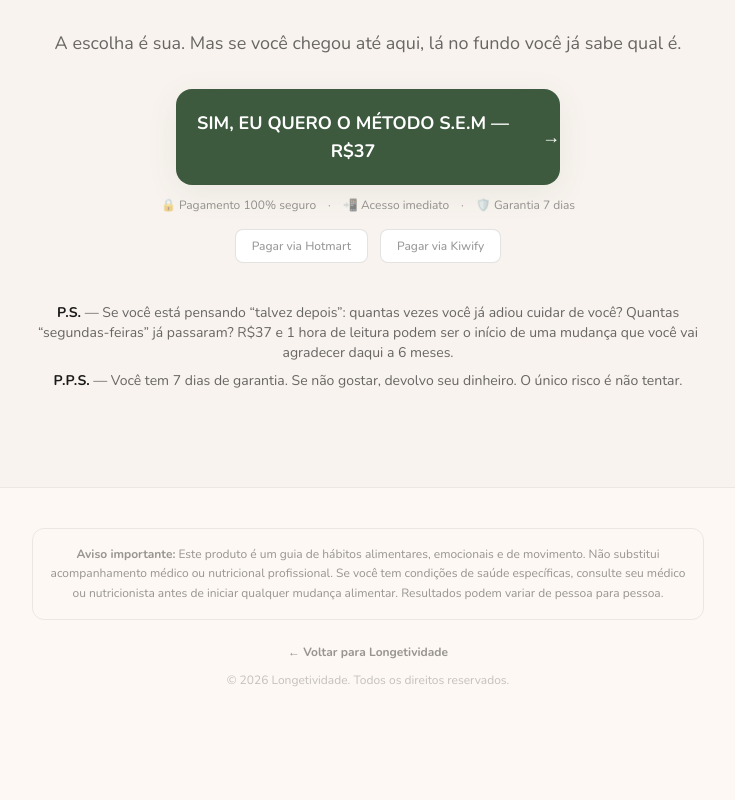
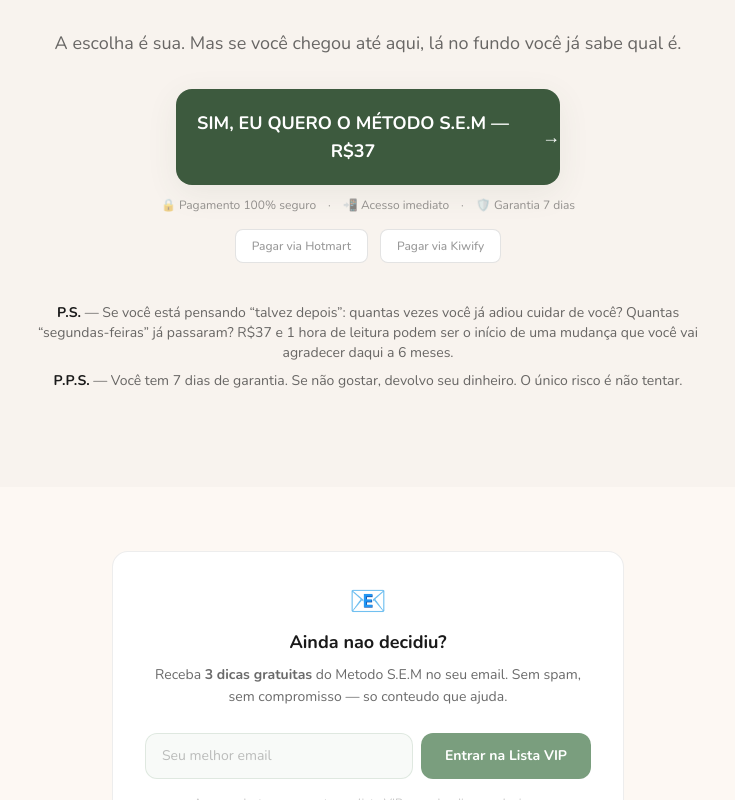
Before and after one commit to dougtudino/longetividade, a Next.js app: page /emagreca-sem-dieta in a window 1280 px wide. Shown: the part 11200-12000 px from the top of the page, without its empty margins (272-1007 px from the left). Before the commit the page ends 11928 px from the top, so only its background shows below. Built offline with nearby package versions, Linux system fonts and the light colour scheme; no server answers; the database is empty.

Commit message:
feat: LeadCapture na sales page /emagreca-sem-dieta (source=sales-page)

```diff
--- a/src/app/emagreca-sem-dieta/page.tsx
+++ b/src/app/emagreca-sem-dieta/page.tsx
@@ -12,6 +12,7 @@ import { MockupEbookSpread } from "@/components/mockups/mockup-ebook-spread";
 import { PricingSection } from "@/components/landing/pricing-section";
 import { BadgeResultado } from "@/components/visual";
 import Image from "next/image";
+import LeadCapture from "@/components/LeadCapture";
 
 const AVATAR_MAP: Record<string, string> = {
   fernanda: "/images/avatar-fernanda.png",
@@ -818,6 +819,29 @@ export default function EmagrecaSemDietaPage() {
         </div>
       </section>
 
+      {/* LEAD CAPTURE — pra quem nao comprou */}
+      <section className="py-16 px-6" style={{ background: "var(--bg-primary)" }}>
+        <div className="mx-auto max-w-lg">
+          <div
+            className="rounded-2xl border p-8 text-center"
+            style={{ borderColor: "var(--border-subtle)", background: "var(--bg-card)" }}
+          >
+            <div className="mb-2 text-3xl">📧</div>
+            <h3 className="mb-2 text-lg font-bold" style={{ color: "var(--text-primary)" }}>
+              Ainda nao decidiu?
+            </h3>
+            <p className="mb-6 text-sm leading-relaxed" style={{ color: "var(--text-secondary)" }}>
+              Receba <strong>3 dicas gratuitas</strong> do Metodo S.E.M no seu email.
+              Sem spam, sem compromisso — so conteudo que ajuda.
+            </p>
+            <LeadCapture source="sales-page" />
+            <p className="mt-4 text-xs" style={{ color: "var(--text-hint)" }}>
+              Ao se cadastrar, voce entra na lista VIP e recebe dicas exclusivas.
+            </p>
+          </div>
+        </div>
+      </section>
+
       {/* DISCLAIMER + FOOTER */}
       <footer className="border-t py-10 px-6" style={{ borderColor: "var(--border-subtle)" }}>
         <div className="mx-auto max-w-2xl text-center">
```
